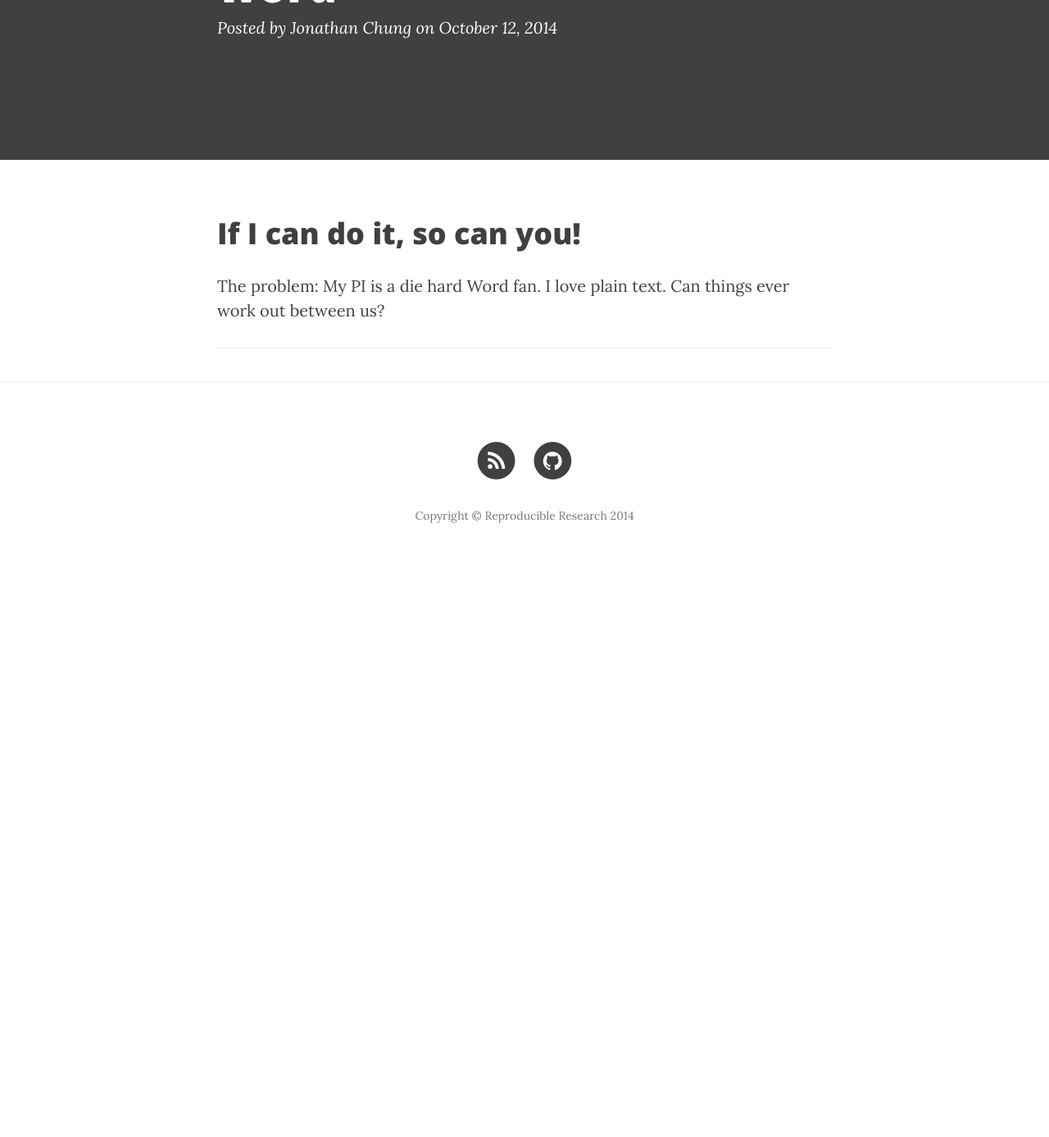
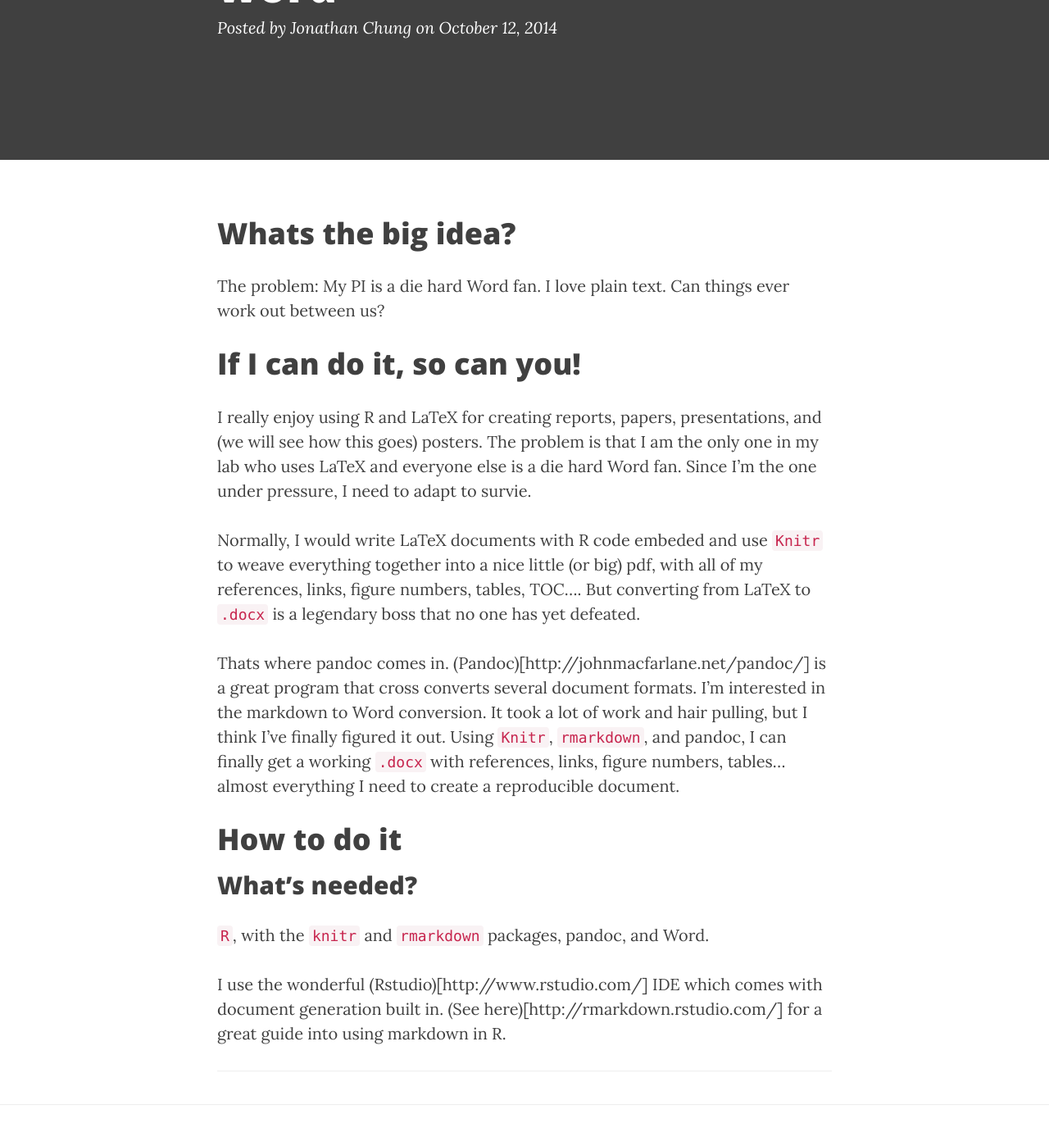
Before and after one commit to jhchung/reproducible_research, a Jekyll site: the page built from _posts/2014-10-12-reproducible-research-with-pandoc-knitr-and-word.md, in a window 1280 px wide and 1400 px high, scrolled down 339 px. Shown: the top 1387 px of the window at 82% size. Built offline with Jekyll 4.4.1, drawn with Linux system fonts in a browser that asks for light colours; nearby versions of some CDN libraries; before the commit the page ends 1044 px from its top, so only the background shows below that.

Commit message:
update post

```diff
--- a/_posts/2014-10-12-reproducible-research-with-pandoc-knitr-and-word.md
+++ b/_posts/2014-10-12-reproducible-research-with-pandoc-knitr-and-word.md
@@ -5,7 +5,23 @@ title: Reproducible research with pandoc, knitr, and word
 header-img: img/grey_block.jpg
 ---
 
-# If I can do it, so can you!
+# Whats the big idea?
 
 The problem: My PI is a die hard Word fan. I love plain text. Can things ever
 work out between us?
+
+# If I can do it, so can you!
+
+I really enjoy using R and LaTeX for creating reports, papers, presentations, and (we will see how this goes) posters. The problem is that I am the only one in my lab who uses LaTeX and everyone else is a die hard Word fan. Since I'm the one under pressure, I need to adapt to survie.
+
+Normally, I would write LaTeX documents with R code embeded and use `Knitr` to weave everything together into a nice little (or big) pdf, with all of my references, links, figure numbers, tables, TOC.... But converting from LaTeX to `.docx` is a legendary boss that no one has yet defeated.
+
+Thats where pandoc comes in. (Pandoc)[http://johnmacfarlane.net/pandoc/] is a great program that cross converts several document formats. I'm interested in the markdown to Word conversion. It took a lot of work and hair pulling, but I think I've finally figured it out. Using `Knitr`, `rmarkdown`, and pandoc, I can finally get a working `.docx` with references, links, figure numbers, tables... almost everything I need to create a reproducible document.
+
+# How to do it
+
+## What's needed?
+
+`R`, with the `knitr` and `rmarkdown` packages, pandoc, and Word.
+
+I use the wonderful (Rstudio)[http://www.rstudio.com/] IDE which comes with document generation built in. (See here)[http://rmarkdown.rstudio.com/] for a great guide into using markdown in R.
```
Also changed, not shown: 1 other file.
